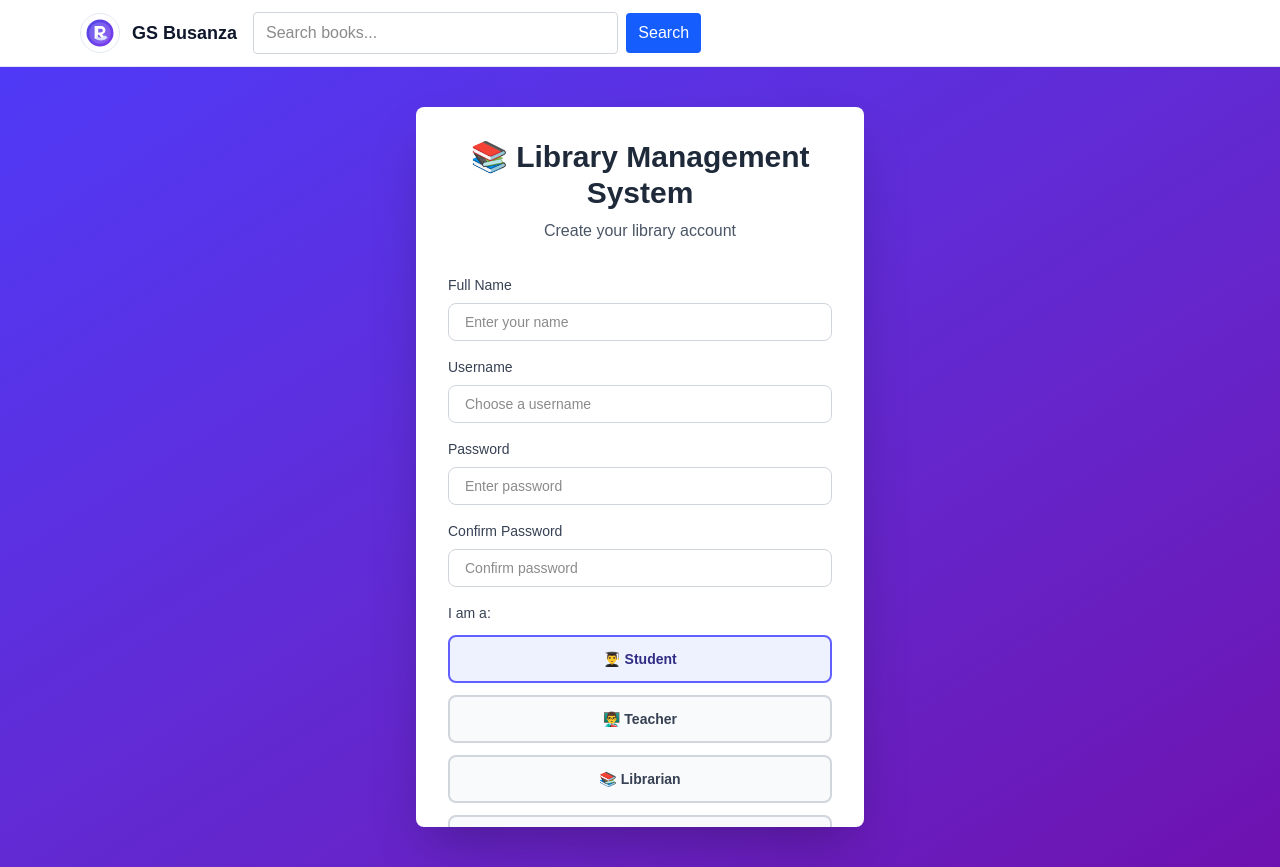
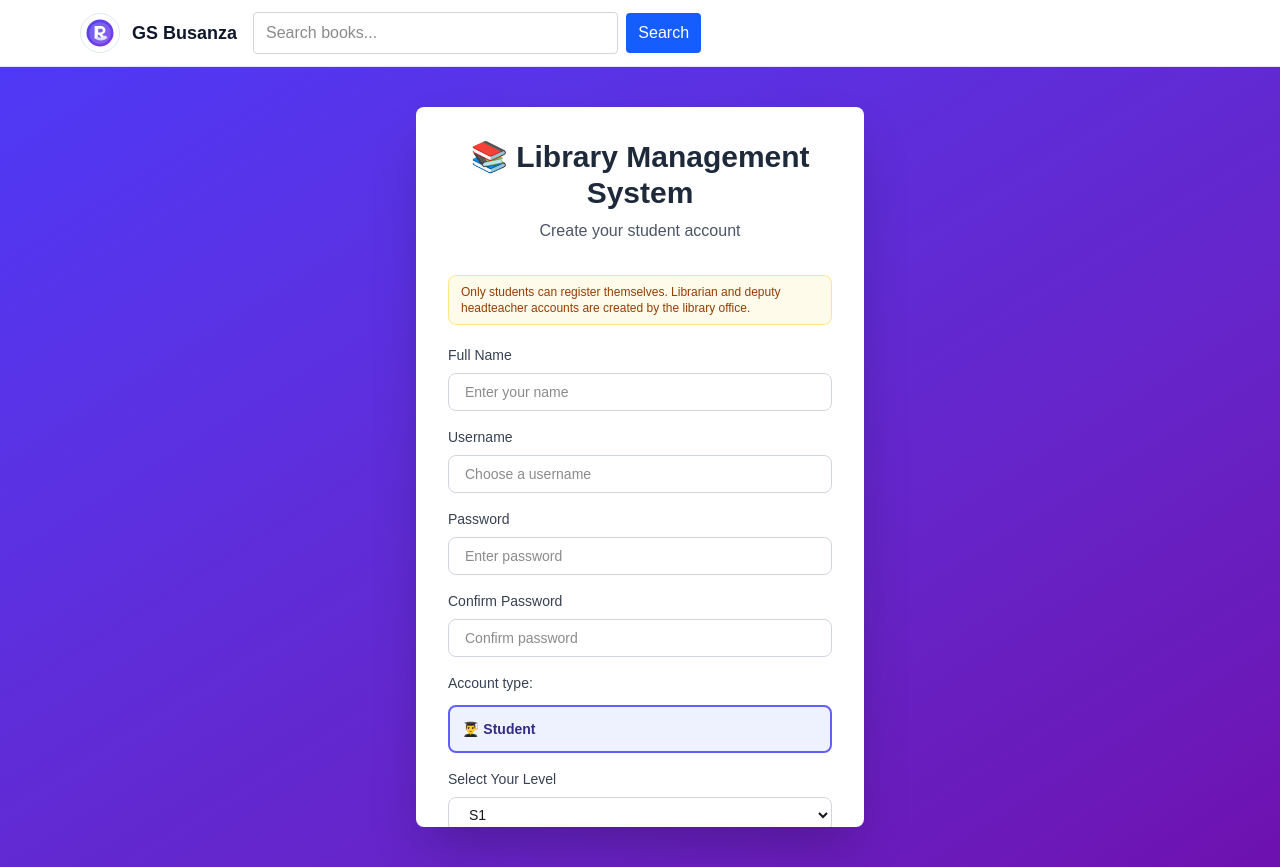
Before and after one commit to banyitayves/busanzalibrarysystem, a Next.js app: page /register in a window 1280 px wide. Built offline with nearby package versions, Linux system fonts and the light colour scheme.

Commit message:
Restrict self-registration to students; harden auth fetches

```diff
--- a/app/api/auth/register/route.ts
+++ b/app/api/auth/register/route.ts
@@ -16,9 +16,9 @@ export async function POST(request: NextRequest) {
   try {
     const body = await request.json();
     const { username, password, name, role, class_name, level } = body;
+    const normalizedRole = String(role || 'student').toLowerCase();
 
-    // Validate inputs
-    if (!username || !password || !name || !role) {
+    if (!username || !password || !name) {
       return NextResponse.json(
         { error: 'Missing required fields' },
         { status: 400 }
@@ -39,29 +39,26 @@ export async function POST(request: NextRequest) {
       );
     }
 
-    if (role === 'student' && (!class_name || !level)) {
+    if (normalizedRole !== 'student') {
+      return NextResponse.json(
+        { error: 'Self-service account creation is only available for students. Please contact the librarian to create librarian or deputy headteacher accounts.' },
+        { status: 400 }
+      );
+    }
+
+    if (!class_name || !level) {
       return NextResponse.json(
         { error: 'Students must select a level and class' },
         { status: 400 }
       );
     }
 
-    if (!['student', 'teacher', 'librarian', 'deputy_head_teacher'].includes(role)) {
+    const validClasses = VALID_CLASSES[level as keyof typeof VALID_CLASSES];
+    if (!validClasses || !validClasses.includes(class_name)) {
       return NextResponse.json(
-        { error: 'Invalid role selected' },
+        { error: 'Invalid class selection' },
         { status: 400 }
       );
-    }
-
-    // Validate class if student
-    if (role === 'student') {
-      const validClasses = VALID_CLASSES[level as keyof typeof VALID_CLASSES];
-      if (!validClasses || !validClasses.includes(class_name)) {
-        return NextResponse.json(
-          { error: 'Invalid class selection' },
-          { status: 400 }
-        );
-      }
     }
 
     const db = await getDatabase();
@@ -88,7 +85,7 @@ export async function POST(request: NextRequest) {
         username: username.toLowerCase(),
         password: password,
         name,
-        role,
+        role: 'student',
         class_name: class_name || null,
         level: level || null,
         created_at: new Date(),
@@ -116,7 +113,7 @@ export async function POST(request: NextRequest) {
         username: username.toLowerCase(),
         password: password,
         name,
-        role,
+        role: 'student',
         class_name: class_name || null,
         level: level || null,
         created_at: new Date(),
@@ -136,7 +133,7 @@ export async function POST(request: NextRequest) {
           id: insertedId,
           username,
           name,
-          role,
+          role: 'student',
           class_name: class_name || null,
           level: level || null,
         },
--- a/app/context/AuthContext.tsx
+++ b/app/context/AuthContext.tsx
@@ -1,6 +1,7 @@
 'use client';
 
 import { createContext, useContext, useState, useEffect, ReactNode } from 'react';
+import { fetchJson } from '@/lib/fetch-json';
 
 export type UserRole = 'librarian' | 'student' | 'teacher' | 'deputy_head_teacher' | 'guest' | null;
 
@@ -58,15 +59,13 @@ export function AuthProvider({ children }: { children: ReactNode }) {
 
   const login = async (username: string, password: string) => {
     try {
-      const response = await fetch('/api/auth/login', {
+      const data = await fetchJson<{ user: User; token?: string; error?: string }>('/api/auth/login', {
         method: 'POST',
         headers: { 'Content-Type': 'application/json' },
         body: JSON.stringify({ username, password }),
       });
 
-      const data = await response.json();
-
-      if (!response.ok) {
+      if (!data.user) {
         throw new Error(data.error || 'Login failed');
       }
 
@@ -97,22 +96,20 @@ export function AuthProvider({ children }: { children: ReactNode }) {
     className?: string
   ) => {
     try {
-      const response = await fetch('/api/auth/register', {
+      const data = await fetchJson<{ user: User; token?: string; error?: string }>('/api/auth/register', {
         method: 'POST',
         headers: { 'Content-Type': 'application/json' },
         body: JSON.stringify({
           username,
           password,
           name,
-          role,
+          role: role === 'student' ? 'student' : 'student',
           level: role === 'student' ? level : null,
           class_name: role === 'student' ? className : null,
         }),
       });
 
-      const data = await response.json();
-
-      if (!response.ok) {
+      if (!data.user) {
         throw new Error(data.error || 'Registration failed');
       }
 
--- a/app/register/page.tsx
+++ b/app/register/page.tsx
@@ -2,6 +2,7 @@
 
 import { useState } from 'react';
 import { useRouter } from 'next/navigation';
+import { fetchJson } from '@/lib/fetch-json';
 
 const CLASS_OPTIONS = {
   'S1': ['S1A', 'S1B', 'S1C', 'S1D'],
@@ -17,7 +18,7 @@ export default function RegisterPage() {
   const [username, setUsername] = useState('');
   const [password, setPassword] = useState('');
   const [confirmPassword, setConfirmPassword] = useState('');
-  const [selectedRole, setSelectedRole] = useState<'student' | 'teacher' | 'librarian' | 'deputy_head_teacher'>('student');
+  const [selectedRole] = useState<'student'>('student');
   const [selectedLevel, setSelectedLevel] = useState<keyof typeof CLASS_OPTIONS>('S1');
   const [selectedClass, setSelectedClass] = useState('S1A');
   const [isLoading, setIsLoading] = useState(false);
@@ -55,7 +56,9 @@ export default function RegisterPage() {
 
     setIsLoading(true);
     try {
-      const response = await fetch('/api/auth/register', {
+      const data = await fetchJson<{ user?: { id: string | number; username: string; name: string; role: string; class_name: string | null; level: string | null }; token?: string; error?: string; details?: string }>(
+        '/api/auth/register',
+        {
           method: 'POST',
           headers: { 'Content-Type': 'application/json' },
           body: JSON.stringify({
@@ -63,15 +66,14 @@ export default function RegisterPage() {
             password,
             name,
             role: selectedRole,
-          level: selectedRole === 'student' ? selectedLevel : null,
-          class_name: selectedRole === 'student' ? selectedClass : null,
+            level: selectedLevel,
+            class_name: selectedClass,
           }),
-      });
+        }
+      );
 
-      const data = await response.json();
-
-      if (!response.ok) {
-        throw new Error(data.error || `Registration failed (${response.status}): ${data.details || ''}`);
+      if (!data.user) {
+        throw new Error(data.error || 'Registration failed');
       }
 
       // Store user info and redirect
@@ -96,8 +98,11 @@ export default function RegisterPage() {
           📚 Library Management System
         </h1>
         <p className="text-gray-600 text-center mb-8">
-          Create your library account
+          Create your student account
         </p>
+        <div className="mb-5 rounded-lg border border-amber-200 bg-amber-50 px-3 py-2 text-xs text-amber-800">
+          Only students can register themselves. Librarian and deputy headteacher accounts are created by the library office.
+        </div>
 
         {error && (
           <div className="bg-red-100 border border-red-400 text-red-700 px-4 py-3 rounded mb-6 text-sm">
@@ -164,58 +169,13 @@ export default function RegisterPage() {
 
           <div>
             <label className="block text-sm font-medium text-gray-700 mb-3">
-              I am a:
+              Account type:
             </label>
-            <div className="flex flex-col gap-3">
-              <button
-                type="button"
-                onClick={() => setSelectedRole('student')}
-                className={`p-3 rounded-lg border-2 transition font-semibold text-sm ${
-                  selectedRole === 'student'
-                    ? 'border-indigo-500 bg-indigo-50 text-indigo-900'
-                    : 'border-gray-300 bg-gray-50 text-gray-700 hover:border-indigo-300'
-                }`}
-              >
+            <div className="p-3 rounded-lg border-2 border-indigo-500 bg-indigo-50 text-indigo-900 font-semibold text-sm">
               👨‍🎓 Student
-              </button>
-              <button
-                type="button"
-                onClick={() => setSelectedRole('teacher')}
-                className={`p-3 rounded-lg border-2 transition font-semibold text-sm ${
-                  selectedRole === 'teacher'
-                    ? 'border-indigo-500 bg-indigo-50 text-indigo-900'
-                    : 'border-gray-300 bg-gray-50 text-gray-700 hover:border-indigo-300'
-                }`}
-              >
-                👨‍🏫 Teacher
-              </button>
-              <button
-                type="button"
-                onClick={() => setSelectedRole('librarian')}
-                className={`p-3 rounded-lg border-2 transition font-semibold text-sm ${
-                  selectedRole === 'librarian'
-                    ? 'border-indigo-500 bg-indigo-50 text-indigo-900'
-                    : 'border-gray-300 bg-gray-50 text-gray-700 hover:border-indigo-300'
-                }`}
-              >
-                📚 Librarian
-              </button>
-              <button
-                type="button"
-                onClick={() => setSelectedRole('deputy_head_teacher')}
-                className={`p-3 rounded-lg border-2 transition font-semibold text-sm ${
-                  selectedRole === 'deputy_head_teacher'
-                    ? 'border-indigo-500 bg-indigo-50 text-indigo-900'
-                    : 'border-gray-300 bg-gray-50 text-gray-700 hover:border-indigo-300'
-                }`}
-              >
-                👩‍🏫 Deputy Head Teacher
-              </button>
             </div>
           </div>
 
-          {selectedRole === 'student' && (
-            <>
           <div>
             <label className="block text-sm font-medium text-gray-700 mb-2">
               Select Your Level
@@ -253,8 +213,6 @@ export default function RegisterPage() {
               ))}
             </select>
           </div>
-            </>
-          )}
 
           <button
             type="submit"
```
Lines whose indentation alone changed are shown as unchanged.
